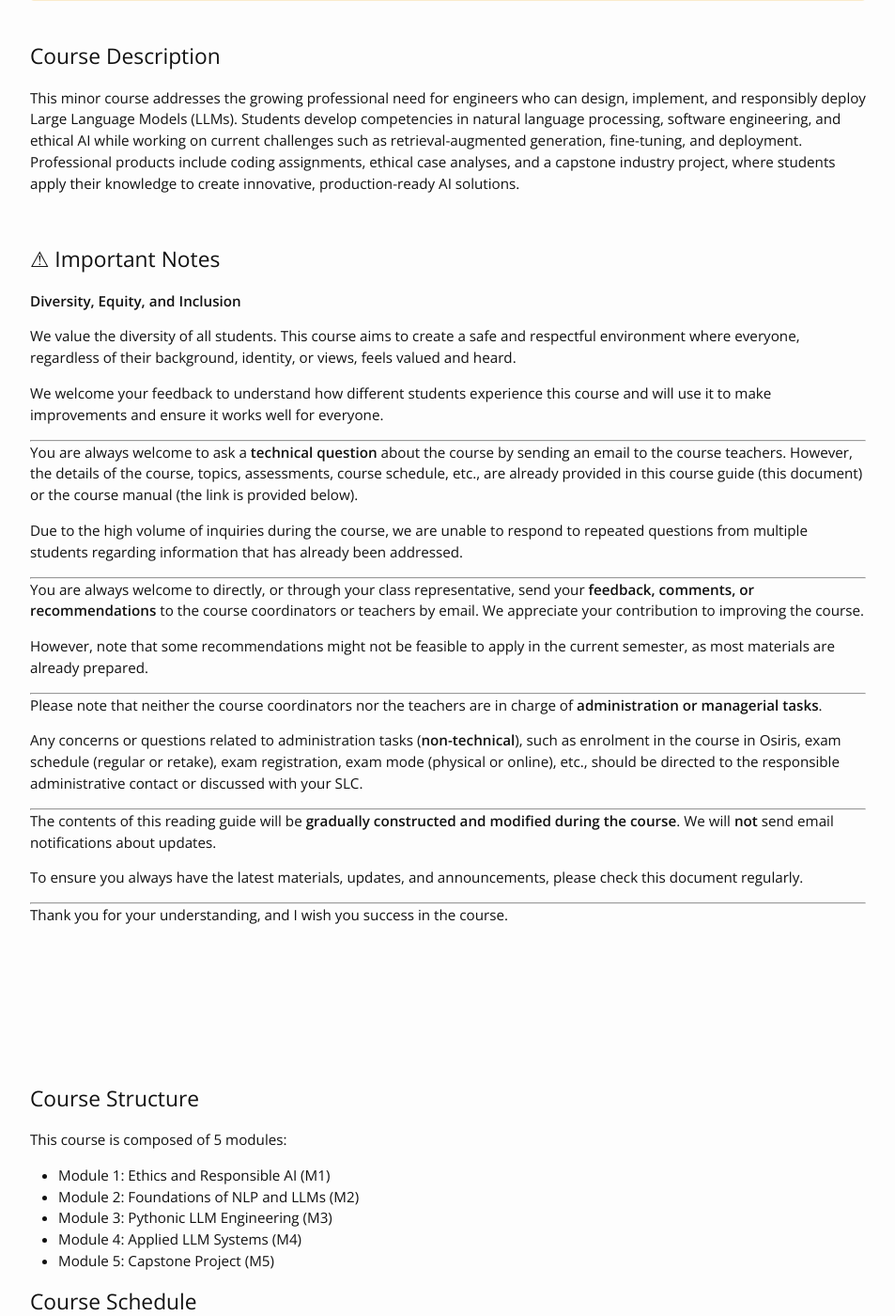
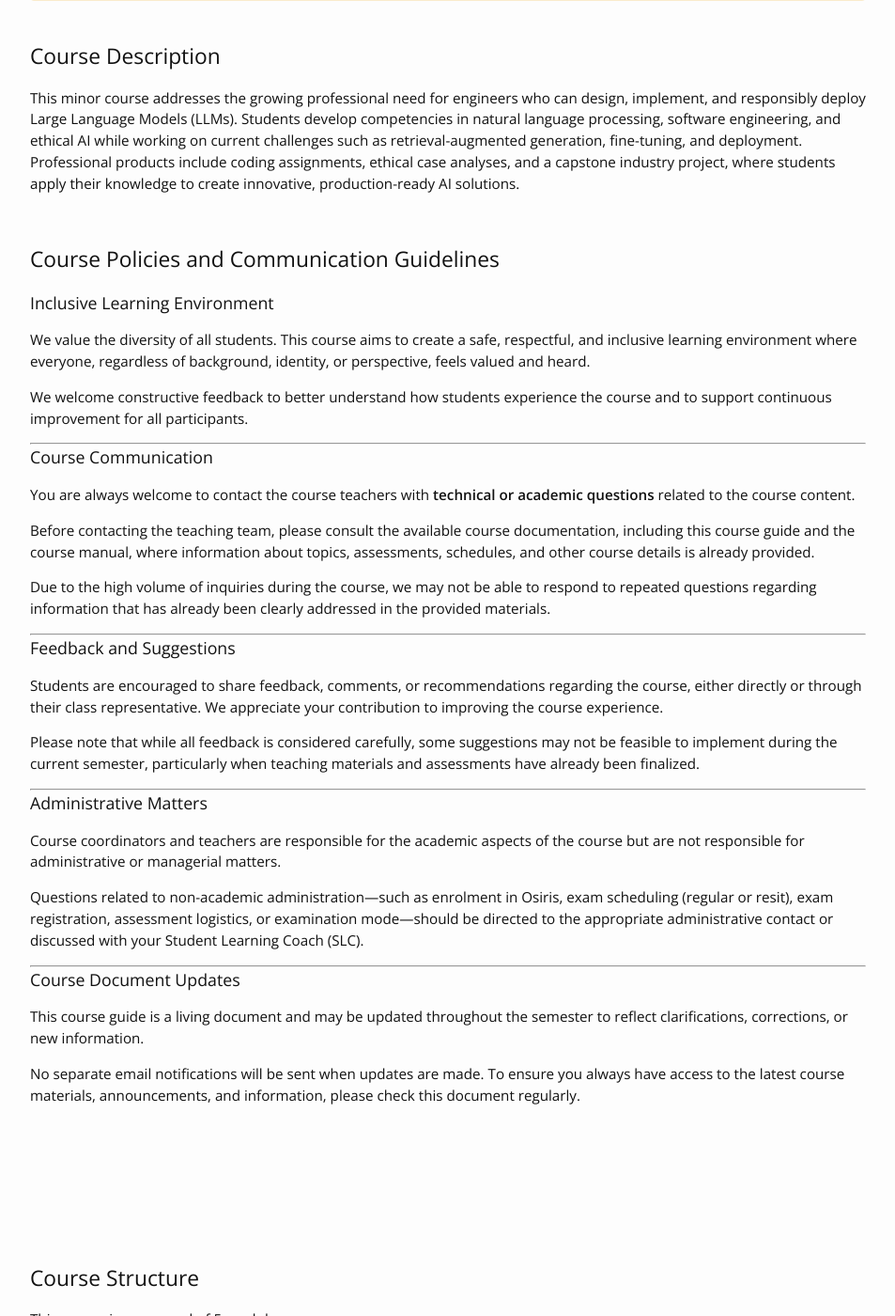
Before and after one commit to BabakBasharirad/llm-engineering, a Jekyll site: the page built from index.md, in a window 1280 px wide and 1400 px high, scrolled down 400 px. Shown: the whole window at 94% size, without its empty margins (163-1116 px from the left). Built offline with Jekyll 4.4.1, drawn with Linux system fonts in a browser that asks for light colours; nearby versions of some CDN libraries.

Commit message:
Update index.md

```diff
--- a/index.md
+++ b/index.md
@@ -3,43 +3,47 @@ layout: home
 ---
 
 <br>
+## Course Policies and Communication Guidelines
 
-## ⚠ Important Notes
+### Inclusive Learning Environment
 
-**Diversity, Equity, and Inclusion**
+We value the diversity of all students. This course aims to create a safe, respectful, and inclusive learning environment where everyone, regardless of background, identity, or perspective, feels valued and heard.
 
-We value the diversity of all students. This course aims to create a safe and respectful environment where everyone, regardless of their background, identity, or views, feels valued and heard.
-
-We welcome your feedback to understand how different students experience this course and will use it to make improvements and ensure it works well for everyone.
+We welcome constructive feedback to better understand how students experience the course and to support continuous improvement for all participants.
 
 ---
 
-You are always welcome to ask a **technical question** about the course by sending an email to the course teachers. However, the details of the course, topics, assessments, course schedule, etc., are already provided in this course guide (this document) or the course manual (the link is provided below).
+### Course Communication
 
-Due to the high volume of inquiries during the course, we are unable to respond to repeated questions from multiple students regarding information that has already been addressed.
+You are always welcome to contact the course teachers with **technical or academic questions** related to the course content.
+
+Before contacting the teaching team, please consult the available course documentation, including this course guide and the course manual, where information about topics, assessments, schedules, and other course details is already provided.
+
+Due to the high volume of inquiries during the course, we may not be able to respond to repeated questions regarding information that has already been clearly addressed in the provided materials.
 
 ---
 
-You are always welcome to directly, or through your class representative, send your **feedback, comments, or recommendations** to the course coordinators or teachers by email. We appreciate your contribution to improving the course.
+### Feedback and Suggestions
 
-However, note that some recommendations might not be feasible to apply in the current semester, as most materials are already prepared.
+Students are encouraged to share feedback, comments, or recommendations regarding the course, either directly or through their class representative. We appreciate your contribution to improving the course experience.
+
+Please note that while all feedback is considered carefully, some suggestions may not be feasible to implement during the current semester, particularly when teaching materials and assessments have already been finalized.
 
 ---
 
-Please note that neither the course coordinators nor the teachers are in charge of **administration or managerial tasks**.
+### Administrative Matters
 
-Any concerns or questions related to administration tasks (**non-technical**), such as enrolment in the course in Osiris, exam schedule (regular or retake), exam registration, exam mode (physical or online), etc., should be directed to the responsible administrative contact or discussed with your SLC.
+Course coordinators and teachers are responsible for the academic aspects of the course but are not responsible for administrative or managerial matters.
+
+Questions related to non-academic administration—such as enrolment in Osiris, exam scheduling (regular or resit), exam registration, assessment logistics, or examination mode—should be directed to the appropriate administrative contact or discussed with your Student Learning Coach (SLC).
 
 ---
 
-The contents of this reading guide will be **gradually constructed and modified during the course**. We will **not** send email notifications about updates.
+### Course Document Updates
 
-To ensure you always have the latest materials, updates, and announcements, please check this document regularly.
+This course guide is a living document and may be updated throughout the semester to reflect clarifications, corrections, or new information.
 
----
-
-Thank you for your understanding, and I wish you success in the course.
-
+No separate email notifications will be sent when updates are made. To ensure you always have access to the latest course materials, announcements, and information, please check this document regularly.
 
 <br>
 <br>
```
